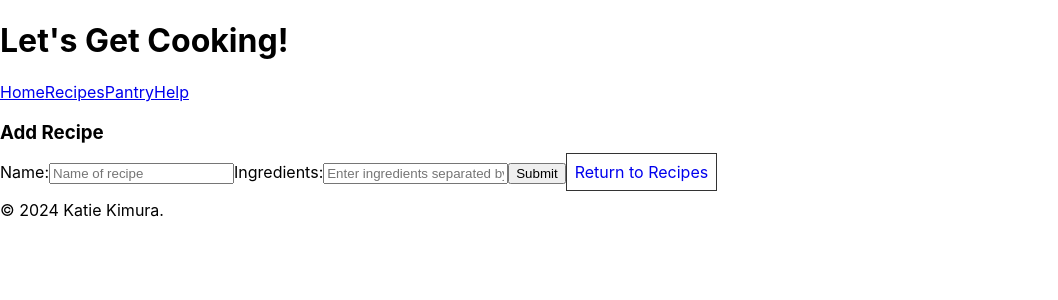
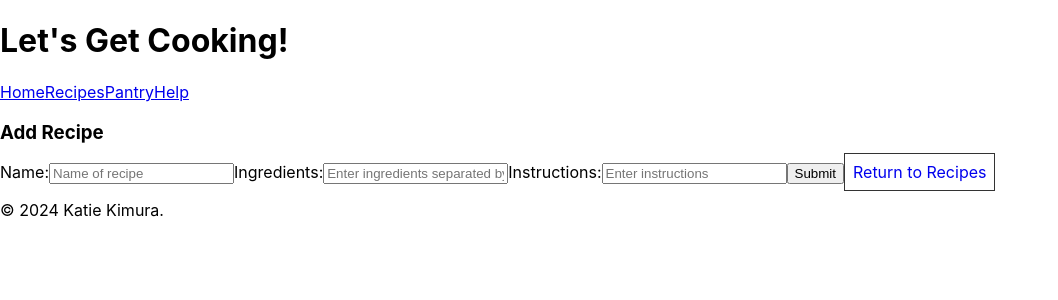
Before and after one commit to ktkimura/cs361-lets-get-cooking, a React (Create React App) app in the folder lets-get-cooking/frontend/: page /addRecipe in a window 1280 px wide. Shown: the top 300 px of the page, without its empty margins (0-1058 px from the left). Built offline with nearby package versions, Linux system fonts and the light colour scheme.

Commit message:
added instructions field to recipe pages

```diff
--- a/lets-get-cooking/frontend/src/pages/AddRecipePage.js
+++ b/lets-get-cooking/frontend/src/pages/AddRecipePage.js
@@ -3,9 +3,10 @@ import { Link, useNavigate } from 'react-router-dom';
 import { v4 as uuidv4 } from 'uuid';
 
 const AddRecipePage = () => {
-    const [name, setName]               = useState('');
-    const [ingredients, setIngredients] = useState('');
-    const [showModal, setShowModal]     = useState(false);
+    const [name, setName]                   = useState('');
+    const [ingredients, setIngredients]     = useState('');
+    const [instructions, setInstructions]   = useState('');
+    const [showModal, setShowModal]         = useState(false);
 
     const redirect = useNavigate('/recipes');
 
@@ -14,7 +15,7 @@ const AddRecipePage = () => {
     *   Adapted From: "CRUD App with React And JSON-Server" by Gohit Varanasi. Adapted functions to match context of my backend (recipe data).
     *   Source URL: https://medium.com/weekly-webtips/use-react-with-json-server-and-create-simple-crud-app-b2bf58cd4558
     */
-    function addRecipe(name, ingredients) {
+    function addRecipe(name, ingredients, instructions) {
         const id = uuidv4();
 
         // convert user input into JSON array by separating elements by comma (,) and trimming any additional whitespace
@@ -25,7 +26,7 @@ const AddRecipePage = () => {
             headers: {
                 "Content-Type": "application/json",
             },
-            body: JSON.stringify({id, name, ingredients: ingredientsArr}),
+            body: JSON.stringify({id, name, ingredients: ingredientsArr, instructions}),
         })
         .then(response => response.json())
         .then(() => {
@@ -38,7 +39,7 @@ const AddRecipePage = () => {
 
     function handleSubmit(e){
         e.preventDefault();
-        addRecipe(name, ingredients);
+        addRecipe(name, ingredients, instructions);
     }
 
     return (
@@ -53,6 +54,12 @@ const AddRecipePage = () => {
                         </div>
                     </div>
                 )}
+                <div id="manualRecipeInput">
+
+                </div>
+                <div id="linkRecipeInput">
+
+                </div>
                 <form onSubmit={handleSubmit}>
                     <label for="name">Name:</label>
                     <input
@@ -69,6 +76,13 @@ const AddRecipePage = () => {
                         value={ingredients}
                         id="ingredients"
                         onChange={e => setIngredients(e.target.value)}/>
+                    <label for="instructions">Instructions:</label>
+                    <input
+                        type="textarea"
+                        placeholder="Enter instructions"
+                        value={instructions}
+                        id="instructions"
+                        onChange={e => setInstructions(e.target.value)}/>
                     <button type="submit">Submit</button>
                     <Link to="/recipes" class="btn">Return to Recipes</Link>
                 </form>
--- a/lets-get-cooking/frontend/src/pages/EditRecipePage.js
+++ b/lets-get-cooking/frontend/src/pages/EditRecipePage.js
@@ -3,9 +3,10 @@ import { Link, useNavigate, useParams } from 'react-router-dom';
 
 const EditRecipePage = () => {
     const { id } = useParams();
-    const [name, setName]                           = useState('');
-    const [ingredients, setIngredients]             = useState('');
-    const [showModal, setShowModal]                 = useState(false);
+    const [name, setName]                   = useState('');
+    const [ingredients, setIngredients]     = useState('');
+    const [instructions, setInstructions]   = useState('');
+    const [showModal, setShowModal]         = useState(false);
 
 
     const redirect = useNavigate('/recipes');
@@ -16,6 +17,7 @@ const EditRecipePage = () => {
             .then(data => {
                 setName(data.name);
                 setIngredients(data.ingredients);
+                setInstructions(data.instructions);
             })
     }, [id]);
 
@@ -24,15 +26,24 @@ const EditRecipePage = () => {
     *   Adapted From: "CRUD App with React And JSON-Server" by Gohit Varanasi. Adapted functions to match context of my backend (recipe data).
     *   Source URL: https://medium.com/weekly-webtips/use-react-with-json-server-and-create-simple-crud-app-b2bf58cd4558
     */
-    function editRecipe(name, ingredients) {
-        let ingredientsArr = ingredients.split(',').map(ingredient => ingredient.trim());
+    function editRecipe(name, ingredients, instructions) {
+
+        let ingredientsArr = [];
+
+        if (typeof ingredients === 'string') {
+            ingredientsArr = ingredients.split(',').map(ingredient => ingredient.trim());
+        }
+        else if (Array.isArray(ingredients)) {
+            ingredientsArr = ingredients;
+        }
+
 
         fetch(`http://localhost:8000/recipes/${id}`, {
             method: "PATCH",
             headers: {
                 "Content-Type": "application/json",
             },
-            body: JSON.stringify({ name, ingredients: ingredientsArr}),
+            body: JSON.stringify({ name, ingredients: ingredientsArr, instructions}),
         })
         .then(response => response.json())
         .then(() => {
@@ -45,7 +56,7 @@ const EditRecipePage = () => {
 
     function handleSubmit(e) {
         e.preventDefault();
-        editRecipe(name, ingredients);
+        editRecipe(name, ingredients, instructions);
     }
 
     return (
@@ -74,6 +85,12 @@ const EditRecipePage = () => {
                         value={ingredients}
                         id="ingredients"
                         onChange={e => setIngredients(e.target.value)}/>
+                    <label for="instructions">Instructions:</label>
+                    <input
+                        type="textarea"
+                        value={instructions}
+                        id="instructions"
+                        onChange={e => setInstructions(e.target.value)}/>
                     <button type="submit">Save Changes</button>
                     <Link to="/pantry" class="btn">Return to Pantry</Link>
                 </form>
```
Also changed, not shown: 1 other file (tests, documents, lock files or other folders).
